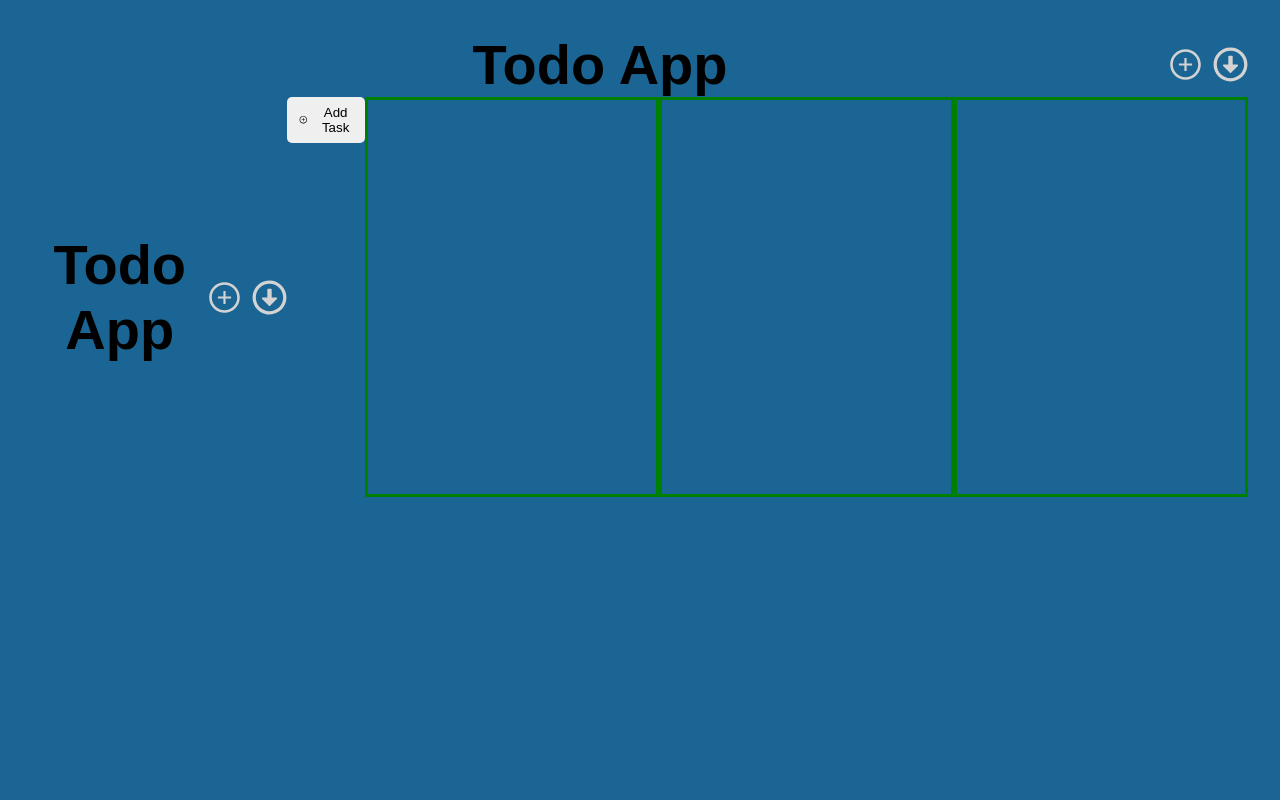
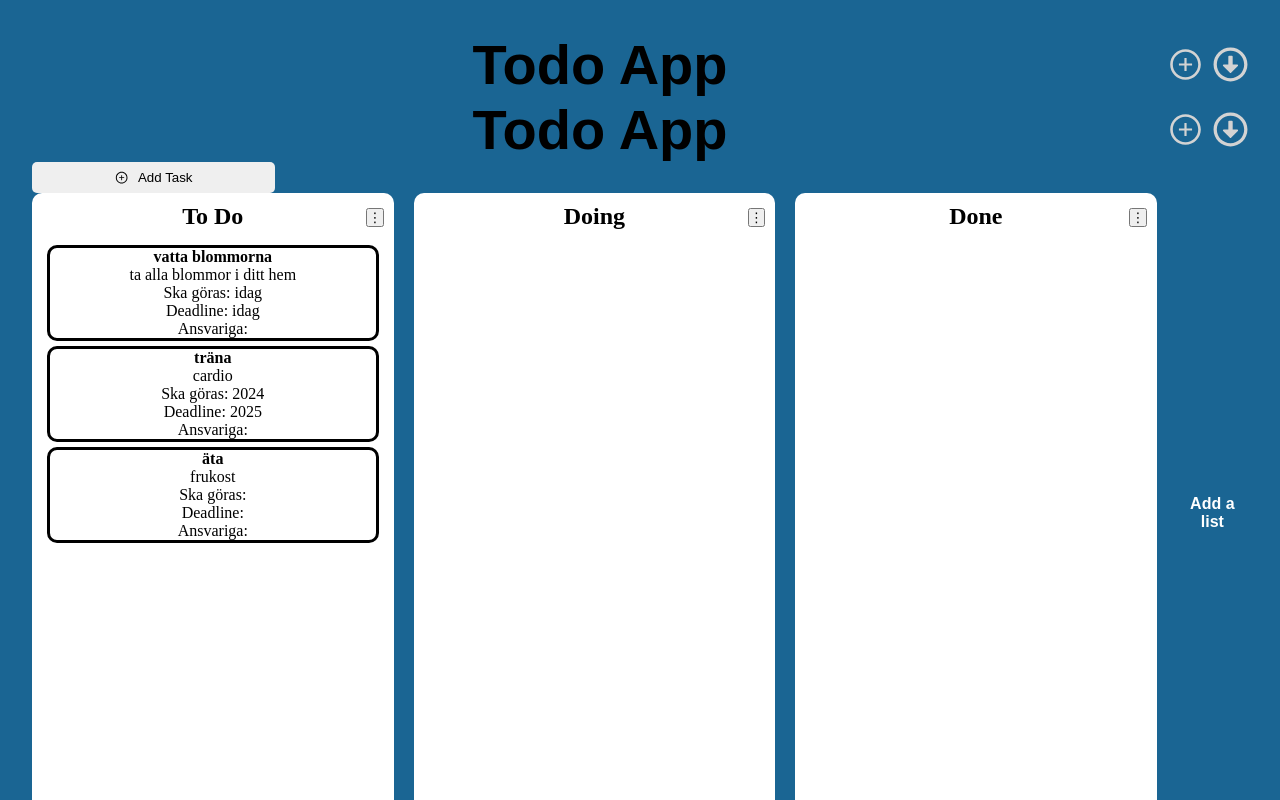
Before and after one commit to OscarDonald/Todo-App-Grupprojekt, a React (Vite) app: page / in a window 1280 px wide. Shown: the top 800 px of the page. Built offline with nearby package versions, Linux system fonts and the light colour scheme.

Commit message:
css and rendering of tasks

```diff
--- a/src/components/Columns/Columns.css
+++ b/src/components/Columns/Columns.css
@@ -1,13 +1,50 @@
-main{
+
+.main {
     display: flex;
+    justify-content: space-between;
+    gap: 20px;
 }
 
-.tasks-columns{
-    border: solid green;
-    width: 30vw;
-    height: 50vh;
+.tasks-column {
+    position: relative;
+
+    background-color: white;
+    border-radius: 10px;
+    height: 80vh;
+    width: 30%;
+    padding: 10px;
+    box-sizing: border-box;
+    display: flex;
+    flex-direction: column;
+
 }
 
-/* .tasks-list{
+.task-card {
+    border: solid;
+    border-radius: 10px;
+    margin: 5px;
+}
 
-} */
+
+.column-header {
+    font-weight: bold;
+    margin-bottom: 10px;
+
+}
+
+.add-column-button {
+    border: none;
+    background-color: transparent;
+    cursor: pointer;
+    font-size: 16px;
+    font-weight: bold;
+    color: white;
+
+}
+
+.settings-menu {
+    position: absolute;
+    top: 15px;
+    right: 10px;
+
+}
--- a/src/components/Columns/Columns.jsx
+++ b/src/components/Columns/Columns.jsx
@@ -1,15 +1,111 @@
-import React from 'react';
+import React, { useState } from 'react';
+import { useSelector } from 'react-redux'; // Assuming you're using Redux for state management
 import './Columns.css';
 
-// användaren ska kunna trycka på en kolumn för att kunna se alla tasksen i en lista, routing
 const Columns = () => {
-    return (
-      <div className='tasks-columns'>
+  const [columns, setColumns] = useState([
+    { id: 1, title: 'To Do' },
+    { id: 2, title: 'Doing' },
+    { id: 3, title: 'Done' }
+  ]);
+
+  const { tasks } = useSelector((state) => state.tasks); // Assuming Redux state structure
+
+  const [editableColumn, setEditableColumn] = useState(null);
+  const [activeSettingsColumn, setActiveSettingsColumn] = useState(null);
+
+  const handleTitleChange = (id, newTitle) => {
+    const updatedColumns = columns.map(column => {
+      if (column.id === id) {
+        return { ...column, title: newTitle };
+      }
+      return column;
+    });
+    setColumns(updatedColumns);
+  };
+
+  const handleTitleEditFinish = (id, newTitle) => {
+    setEditableColumn(null); // Disable editing mode after title change
+  };
+
+  const handleSettingsClick = (id) => {
+    setActiveSettingsColumn(id);
+  };
+
+  const handleDeleteColumn = (id) => {
+    setColumns(columns.filter(column => column.id !== id));
+    setActiveSettingsColumn(null);
+  };
+
+  const handleMoveColumn = (id, direction) => {
+    const columnIndex = columns.findIndex(column => column.id === id);
+    const newColumns = [...columns];
+    const columnToMove = newColumns.splice(columnIndex, 1)[0];
+    if (direction === 'left' && columnIndex > 0) {
+      newColumns.splice(columnIndex - 1, 0, columnToMove);
+    } else if (direction === 'right' && columnIndex < columns.length - 1) {
+      newColumns.splice(columnIndex + 1, 0, columnToMove);
+    }
+    setColumns(newColumns);
+    setActiveSettingsColumn(null);
+  };
+
+  const handleCopyColumn = (id) => {
+    const columnToCopy = columns.find(column => column.id === id);
+    setColumns([...columns, { id: Date.now(), title: columnToCopy.title }]);
+    setActiveSettingsColumn(null);
+  };
+
+  return (
+    <div className='main'>
+      {columns.map(column => (
+        <div className='tasks-column' key={column.id}>
+          <div className='column-header-container'>
+            {editableColumn === column.id ? (
+              <input
+                type='text'
+                value={column.title}
+                onChange={e => handleTitleChange(column.id, e.target.value)}
+                autoFocus
+                onBlur={() => handleTitleEditFinish(column.id, column.title)} // Call handleTitleEditFinish on blur
+              />
+            ) : (
+              <h2 className='column-header' onClick={() => setEditableColumn(column.id)}>
+                {column.title}
+              </h2>
+            )}
+            <div className='settings-menu'>
+              {activeSettingsColumn === column.id && (
+                <ul className='settings-options'>
+                  <li onClick={() => handleDeleteColumn(column.id)}>Delete list</li>
+                  <li onClick={() => handleMoveColumn(column.id, 'left')}>Move left</li>
+                  <li onClick={() => handleMoveColumn(column.id, 'right')}>Move right</li>
+                  <li onClick={() => handleCopyColumn(column.id)}>Copy list</li>
+                </ul>
+              )}
+              <button className='settings-button' onClick={() => handleSettingsClick(column.id)}>
+                ⋮
+              </button>
+            </div>
+          </div>
           <div className='tasks-list'>
-              {/* tasksen */}
-                </div>
-            </div>
-  )
+            {column.title === 'To Do' && tasks.map(task => (
+              <div key={task.id} className='task-card'>
+                <h4>{task.title}</h4>
+                <p>{task.description}</p>
+                <p>Ska göras: {task.doDate}</p>
+                <p>Deadline: {task.deadline}</p>
+                <p>Ansvariga: { }</p>
+              </div>
+            ))}
+          </div>
+        </div>
+      ))}
+      <button className='add-column-button' onClick={() => setColumns([...columns, { id: Date.now(), title: 'New List' }])}>
+        Add a list
+      </button>
+    </div>
+  );
 }
 
 export default Columns;
```
